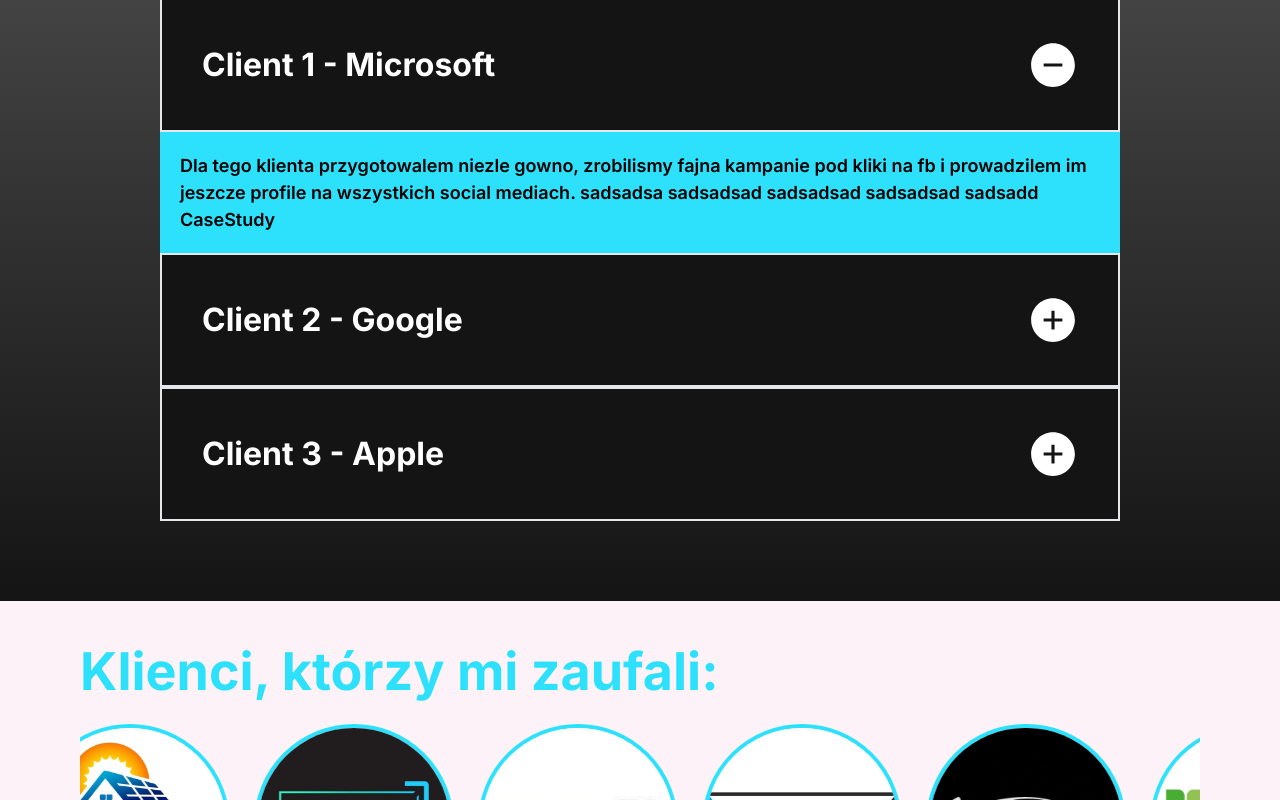
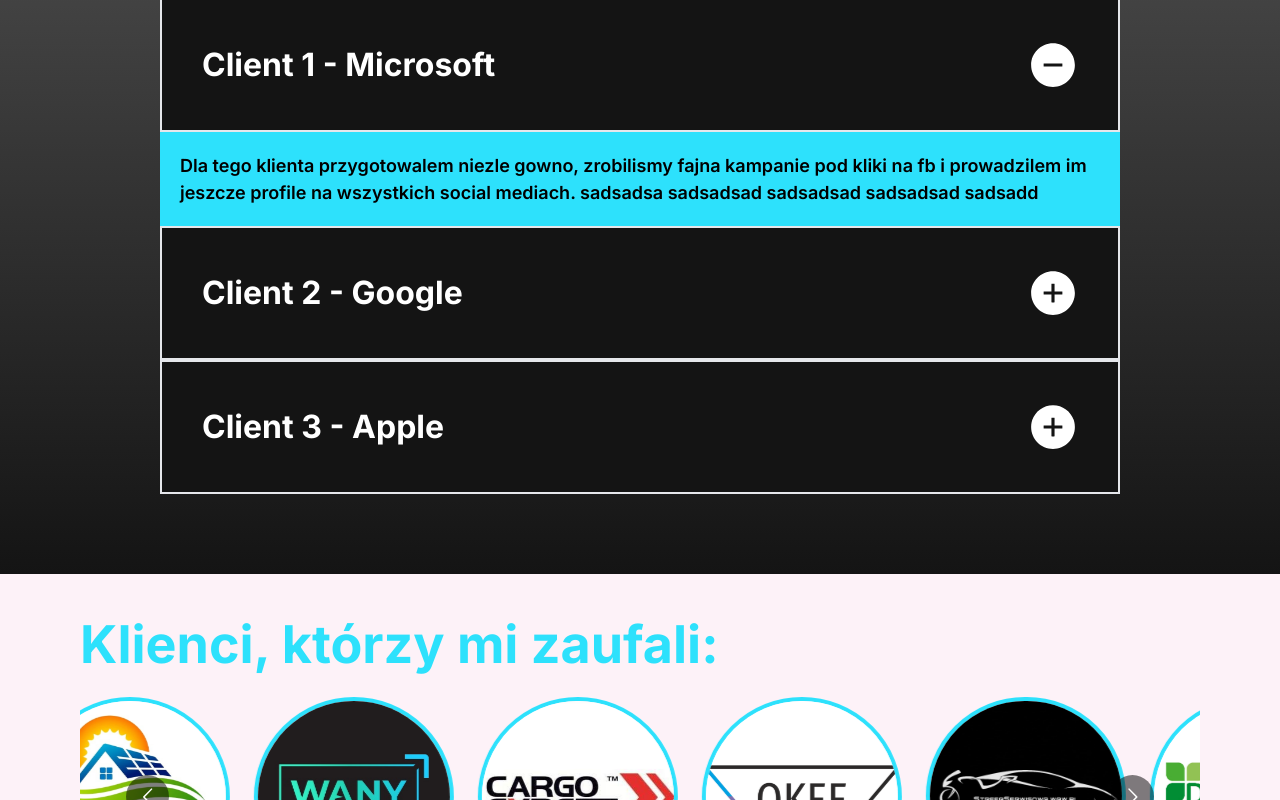
Before and after one commit to MateuszKuruc/marketing-portfolio, a Next.js app in the folder marketing-portfolio/: page / in a window 1280 px wide. Shown: the part 1360-2160 px from the top of the page. Built offline with nearby package versions, Linux system fonts and the light colour scheme.

Commit message:
delete wrong implementation of dynamic routing for case study component

```diff
--- a/marketing-portfolio/src/components/AccordionItem.tsx
+++ b/marketing-portfolio/src/components/AccordionItem.tsx
@@ -2,7 +2,6 @@ import React from "react";
 import { AiFillMinusCircle, AiFillPlusCircle } from "react-icons/ai";
 import { Collapse } from "react-collapse";
 import { AccordionItemProps } from "../../types";
-import CaseStudy from "./Portfolio/[id]/CaseStudy";
 
 const AccordionItem = ({
   open,
@@ -29,15 +28,7 @@ const AccordionItem = ({
       </div>
 
       <Collapse className="ReactCollapse--collapse" isOpened={open}>
-        <div className="medium-18 p-5">
-          {description}
-          <CaseStudy
-            title={title}
-            description={description}
-            details={details}
-            name={name}
-          />
-        </div>
+        <div className="medium-18 p-5">{description}</div>
       </Collapse>
     </div>
   );
--- a/marketing-portfolio/src/components/Portfolio/[id]/CaseStudy.tsx
+++ /dev/null
@@ -1,8 +0,0 @@
-import React from "react";
-import { CaseStudyProps } from "../../../../types";
-
-const CaseStudy = ({ details, name }: CaseStudyProps) => {
-  return <div>CaseStudy</div>;
-};
-
-export default CaseStudy;
```
Also changed, not shown: marketing-portfolio/types.ts (+0 -7 lines).
